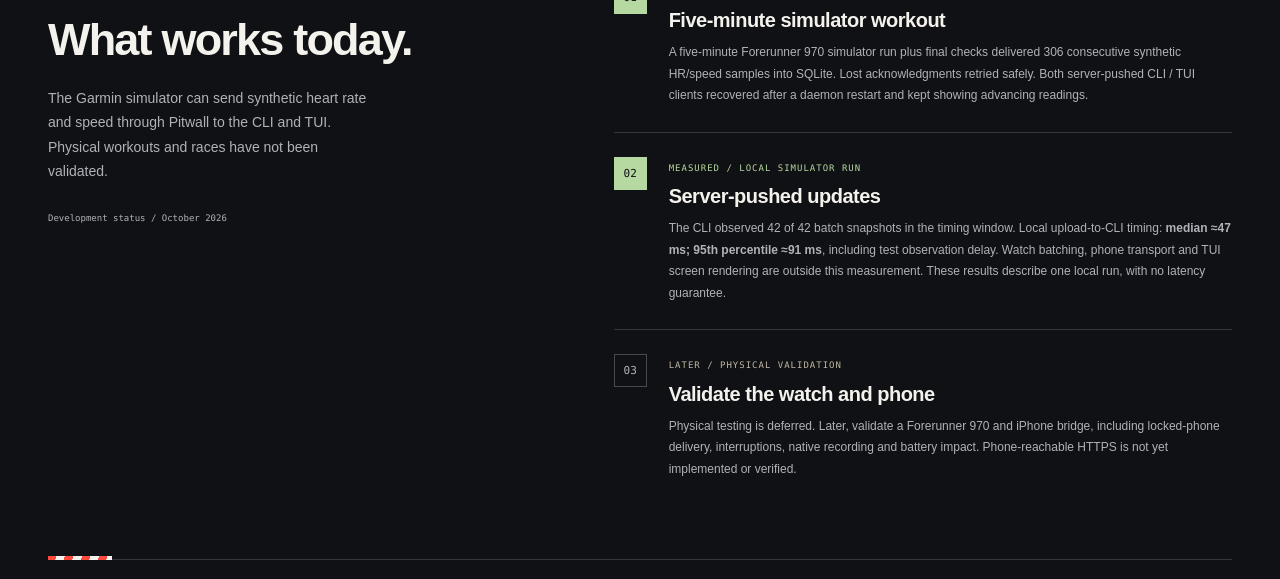
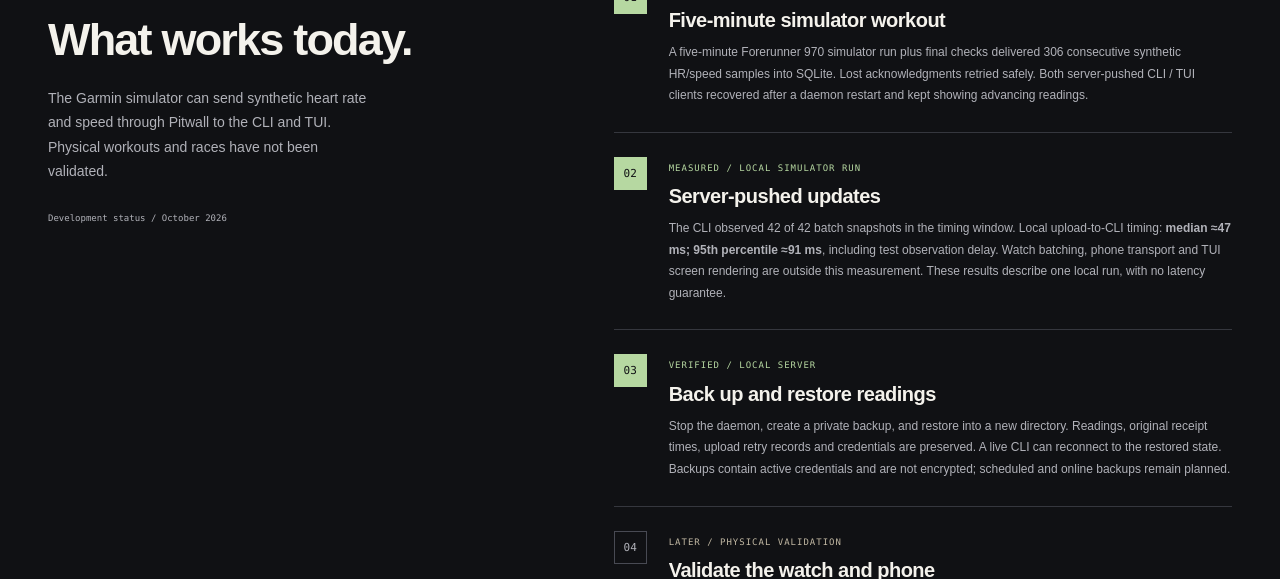
Before and after one commit to echoz/side-projects, a plain HTML site: page pitwall/index.html in a window 1280 px wide. Shown: the part 3483-4062 px from the top of the page. Drawn offline with Linux system fonts and the light colour scheme.

Commit message:
Show Pitwall offline recovery capability and limits
Co-authored-by: Codex <codex@openai.com>

```diff
--- a/pitwall/index.html
+++ b/pitwall/index.html
@@ -91,7 +91,8 @@
       <div class="milestones">
         <article><span class="milestone-index complete" aria-hidden="true">01</span><div><span class="milestone-status complete-text">VERIFIED / SIMULATOR + LOCAL</span><h3>Five-minute simulator workout</h3><p>A five-minute Forerunner 970 simulator run plus final checks delivered 306 consecutive synthetic HR/speed samples into SQLite. Lost acknowledgments retried safely. Both server-pushed CLI / TUI clients recovered after a daemon restart and kept showing advancing readings.</p></div></article>
         <article><span class="milestone-index complete" aria-hidden="true">02</span><div><span class="milestone-status complete-text">MEASURED / LOCAL SIMULATOR RUN</span><h3>Server-pushed updates</h3><p>The CLI observed 42 of 42 batch snapshots in the timing window. Local upload-to-CLI timing: <strong>median ≈47 ms; 95th percentile ≈91 ms</strong>, including test observation delay. Watch batching, phone transport and TUI screen rendering are outside this measurement. These results describe one local run, with no latency guarantee.</p></div></article>
-        <article><span class="milestone-index" aria-hidden="true">03</span><div><span class="milestone-status">LATER / PHYSICAL VALIDATION</span><h3>Validate the watch and phone</h3><p>Physical testing is deferred. Later, validate a Forerunner 970 and iPhone bridge, including locked-phone delivery, interruptions, native recording and battery impact. Phone-reachable HTTPS is not yet implemented or verified.</p></div></article>
+        <article><span class="milestone-index complete" aria-hidden="true">03</span><div><span class="milestone-status complete-text">VERIFIED / LOCAL SERVER</span><h3>Back up and restore readings</h3><p>Stop the daemon, create a private backup, and restore into a new directory. Readings, original receipt times, upload retry records and credentials are preserved. A live CLI can reconnect to the restored state. Backups contain active credentials and are not encrypted; scheduled and online backups remain planned.</p></div></article>
+        <article><span class="milestone-index" aria-hidden="true">04</span><div><span class="milestone-status">LATER / PHYSICAL VALIDATION</span><h3>Validate the watch and phone</h3><p>Physical testing is deferred. Later, validate a Forerunner 970 and iPhone bridge, including locked-phone delivery, interruptions, native recording and battery impact. Phone-reachable HTTPS is not yet implemented or verified.</p></div></article>
       </div>
     </section>
   </main>
```
